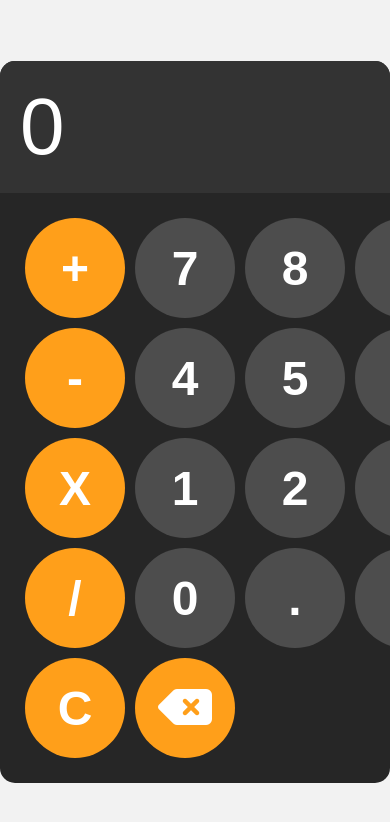
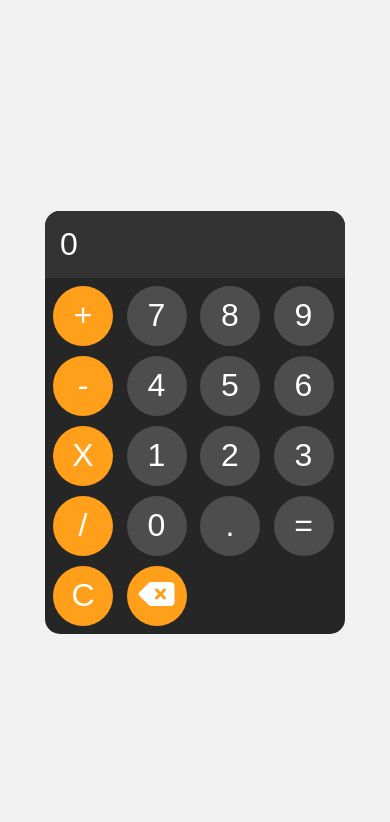
Before and after one commit to Abd-elrahman-Mohamed/calculatorJS, a plain HTML site: page index.html in a window 390 px wide. Drawn offline with Linux system fonts and the light colour scheme.

Commit message:
Update style.css

```diff
--- a/style.css
+++ b/style.css
@@ -66,3 +66,21 @@ button:active {
 .operator-btn:active {
   background-color: hsl(35 100% 75%);
 }
+@media (max-width: 400px) {
+  #calculator {
+    width: 300px;
+  }
+  #display {
+    padding: 15px;
+    font-size: 2rem;
+  }
+  #keys {
+    padding: 8px;
+  }
+  button {
+    width: 60px;
+    height: 60px;
+    font-weight: 500;
+    font-size: 2rem;
+  }
+}
```
